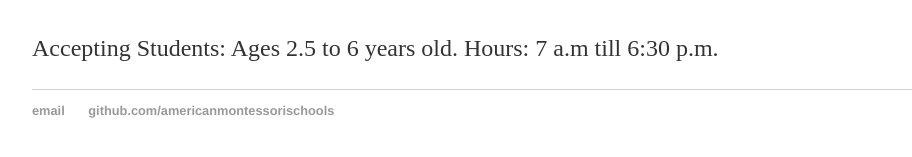
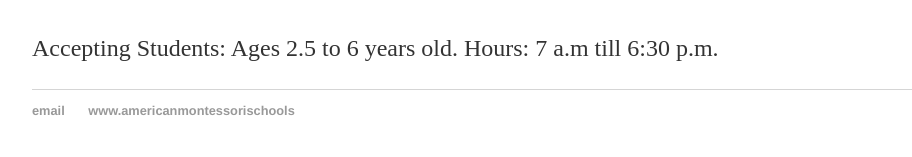
Before and after one commit to americanmontessorischools/americanmontessorischools.github.io, a Jekyll site: the page built from index.html, in a window 1280 px wide. Shown: the part 336-493 px from the top of the page, without its empty margins (160-1072 px from the left). Built offline with Jekyll 4.4.1, drawn with Linux system fonts in a browser that asks for light colours.

Commit message:
Update default.html

```diff
--- a/_layouts/default.html
+++ b/_layouts/default.html
@@ -21,8 +21,8 @@
 			</div><!-- /.container -->
 			<footer>
 	    		<ul>
-	        		<li><a href="mailto:americanmontessorischools@gmail.com">email</a></li>
-	        		<li><a href="https://github.com/americanmontessorischools">github.com/americanmontessorischools</a></li>
+	        		<li><a href="mailto:info@americanmontessorischools.com">email</a></li>
+	        		<li><a href="http://www.americanmontessorischools">www.americanmontessorischools</a></li>
 				</ul>
 			</footer>
 		</body>
```
